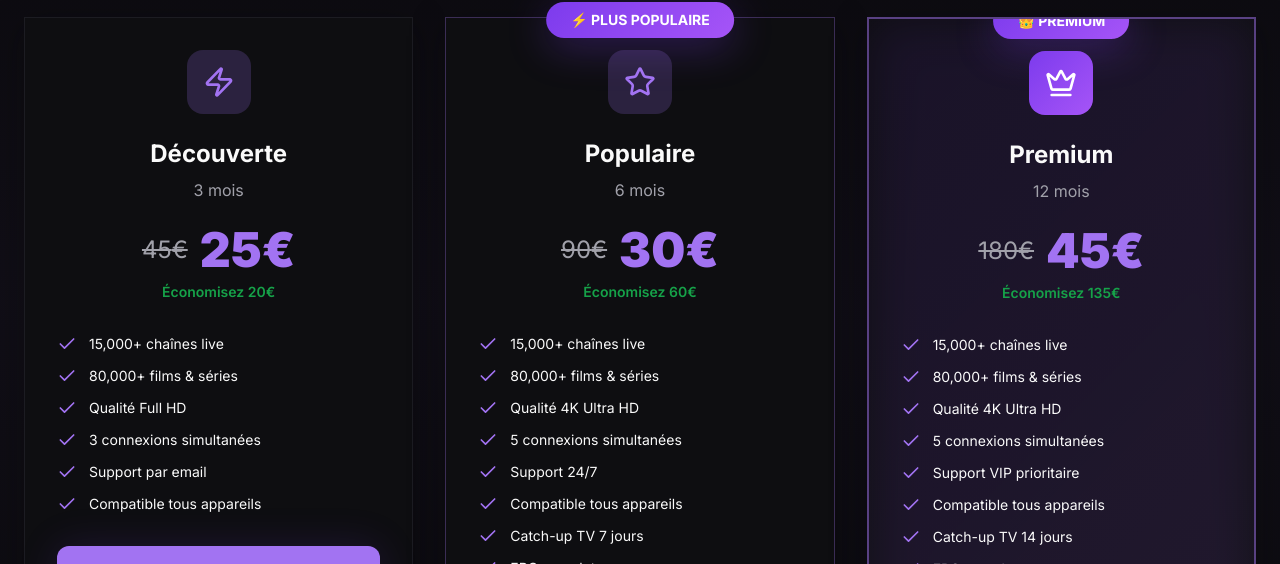
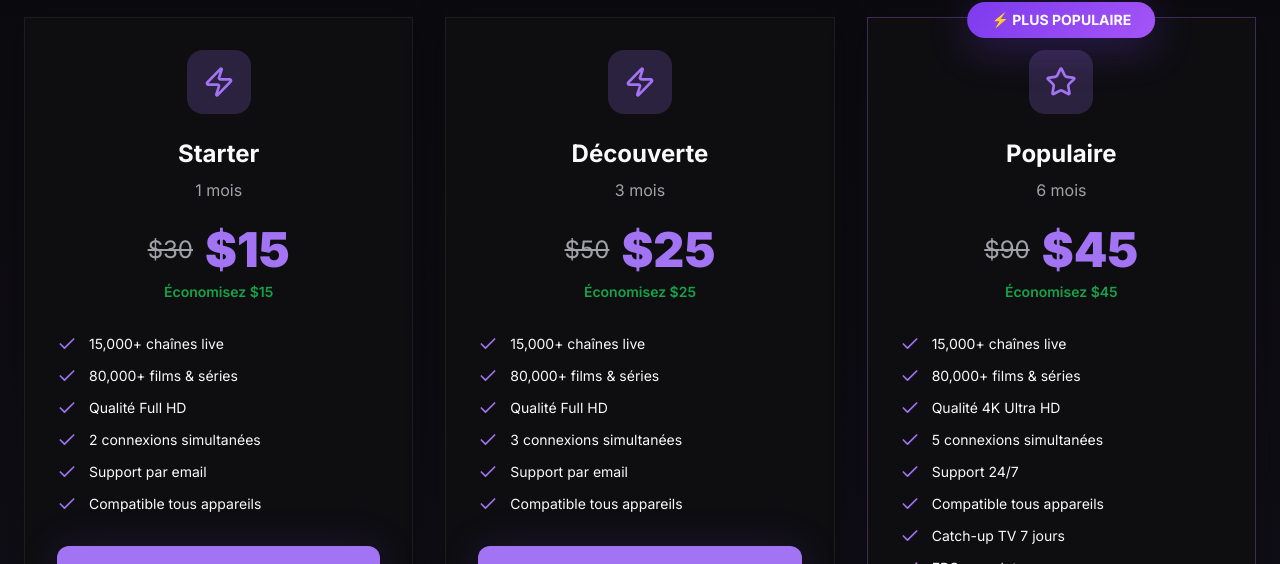
Before and after one commit to kdscrypto/IPTV-EXPRESS, a React (Vite) app: page / in a window 1280 px wide. Shown: the part 2263-2827 px from the top of the page. Built offline with nearby package versions, Linux system fonts and the light colour scheme; no server answers; the database is empty.

Commit message:
feat: Implement NOWPayments integration

```diff
--- a/src/components/PricingSection.tsx
+++ b/src/components/PricingSection.tsx
@@ -20,11 +20,27 @@ interface PricingSectionProps {
 const PricingSection = ({ onSelectPlan }: PricingSectionProps) => {
   const plans: PricingPlan[] = [
     {
+      id: "1month",
+      name: "Starter",
+      duration: "1 mois",
+      price: 15,
+      originalPrice: 30,
+      features: [
+        "15,000+ chaînes live",
+        "80,000+ films & séries",
+        "Qualité Full HD",
+        "2 connexions simultanées",
+        "Support par email",
+        "Compatible tous appareils"
+      ],
+      icon: Zap
+    },
+    {
       id: "3months",
       name: "Découverte",
       duration: "3 mois",
       price: 25,
-      originalPrice: 45,
+      originalPrice: 50,
       features: [
         "15,000+ chaînes live",
         "80,000+ films & séries",
@@ -39,7 +55,7 @@ const PricingSection = ({ onSelectPlan }: PricingSectionProps) => {
       id: "6months",
       name: "Populaire",
       duration: "6 mois",
-      price: 30,
+      price: 45,
       originalPrice: 90,
       popular: true,
       features: [
@@ -58,8 +74,8 @@ const PricingSection = ({ onSelectPlan }: PricingSectionProps) => {
       id: "12months",
       name: "Premium",
       duration: "12 mois",
-      price: 45,
-      originalPrice: 180,
+      price: 60,
+      originalPrice: 120,
       premium: true,
       features: [
         "15,000+ chaînes live",
@@ -147,17 +163,17 @@ const PricingSection = ({ onSelectPlan }: PricingSectionProps) => {
                   <div className="flex items-center justify-center gap-3 mb-2">
                     {plan.originalPrice && (
                       <span className="text-2xl text-muted-foreground line-through">
-                        {plan.originalPrice}€
+                        ${plan.originalPrice}
                       </span>
                     )}
                     <span className="text-5xl font-black text-primary">
-                      {plan.price}€
+                      ${plan.price}
                     </span>
                   </div>
                   <p className="text-sm text-muted-foreground">
                     {plan.originalPrice && (
                       <span className="text-success font-semibold">
-                        Économisez {plan.originalPrice - plan.price}€
+                        Économisez ${plan.originalPrice - plan.price}
                       </span>
                     )}
                   </p>
```
